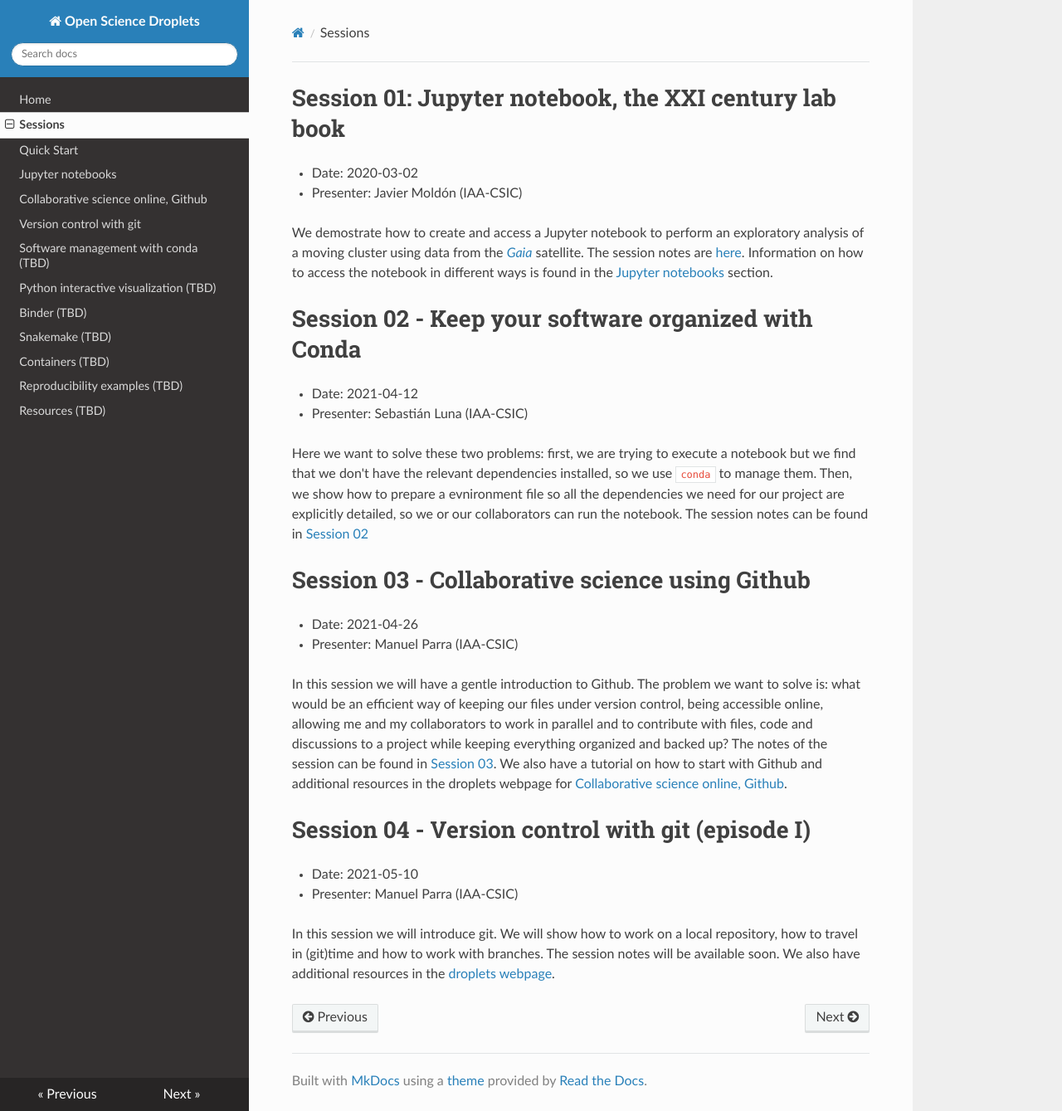
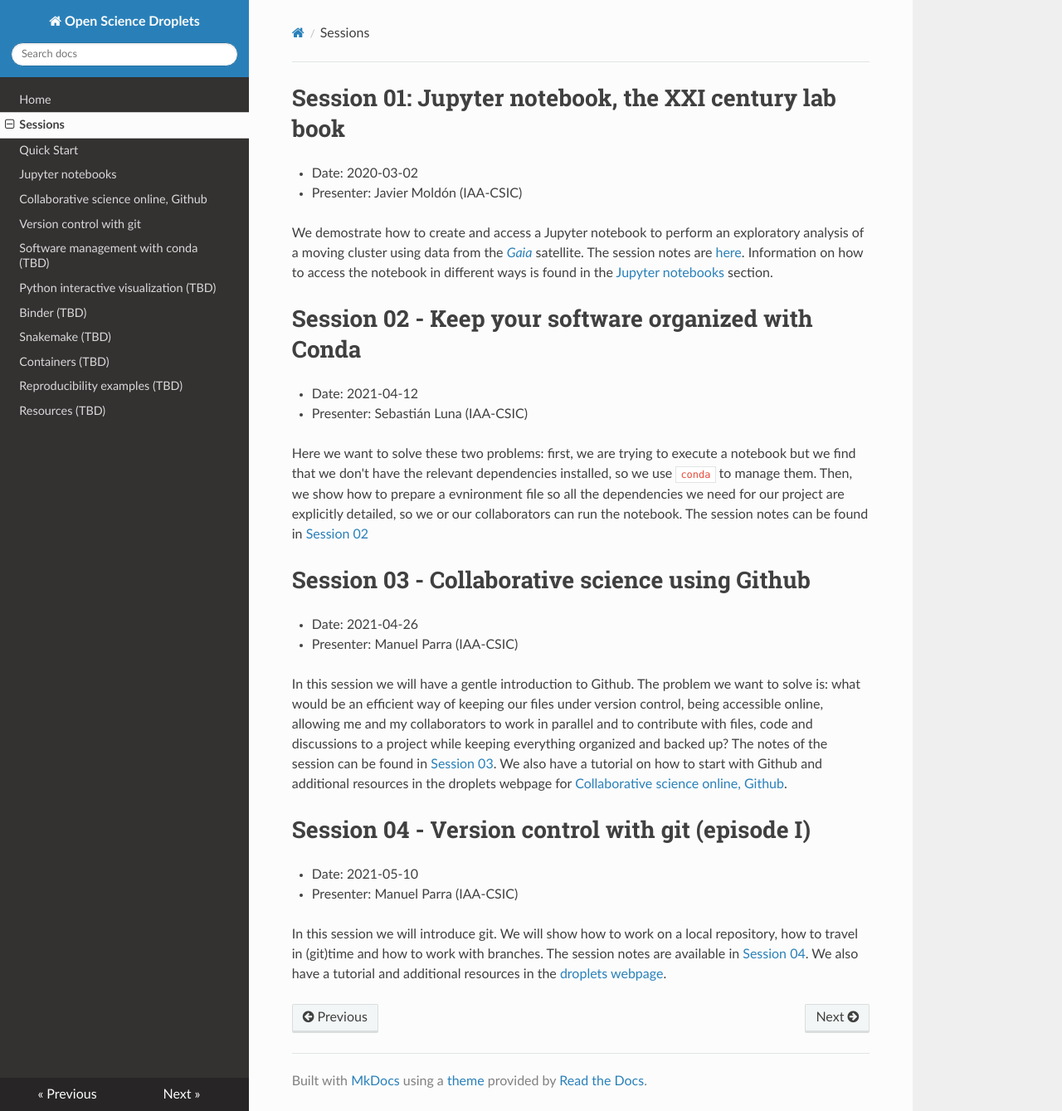
Before and after one commit to espsrc/droplets, an MkDocs documentation site: the page built from docs/sessions.md, in a window 1280 px wide and 1339 px high. Shown: the whole window at 83% size. Built offline with MkDocs 1.6.1, drawn with Linux system fonts in a browser that asks for light colours; nearby versions of some CDN libraries.

Commit message:
Update sessions.md

```diff
--- a/docs/sessions.md
+++ b/docs/sessions.md
@@ -24,4 +24,4 @@
 - Date: 2021-05-10
 - Presenter: Manuel Parra (IAA-CSIC)
 
-In this session we will introduce git. We will show how to work on a local repository, how to travel in (git)time and how to work with branches. The session notes will be available soon. We also have additional resources in the [droplets webpage](https://droplets-spsrc.readthedocs.io/git/).
+In this session we will introduce git. We will show how to work on a local repository, how to travel in (git)time and how to work with branches. The session notes are available in [Session 04](https://github.com/spsrc/droplets/blob/master/sessions/droplets-04-git/droplets-04-git.md). We also have a tutorial and additional resources in the [droplets webpage](https://droplets-spsrc.readthedocs.io/git/).
```
